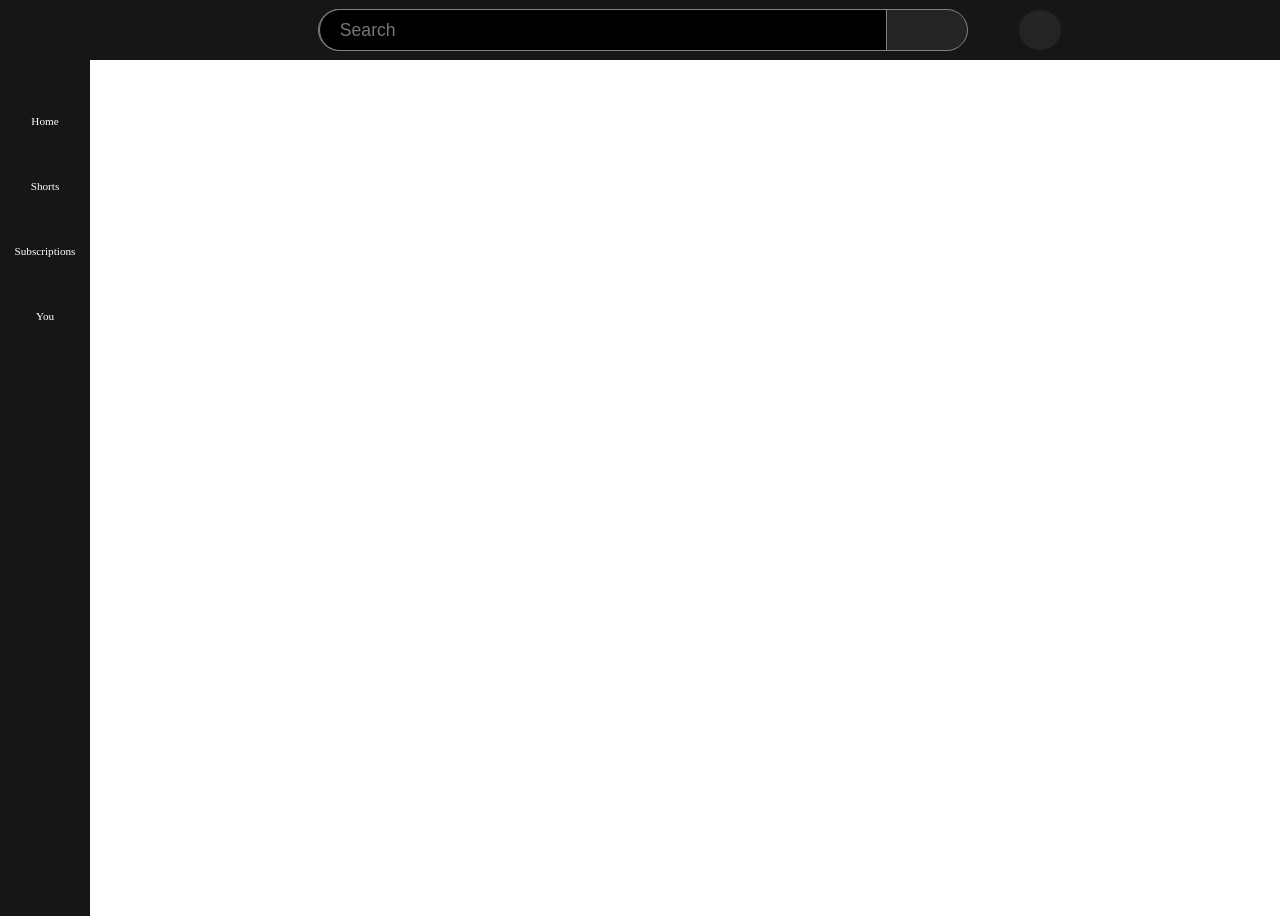
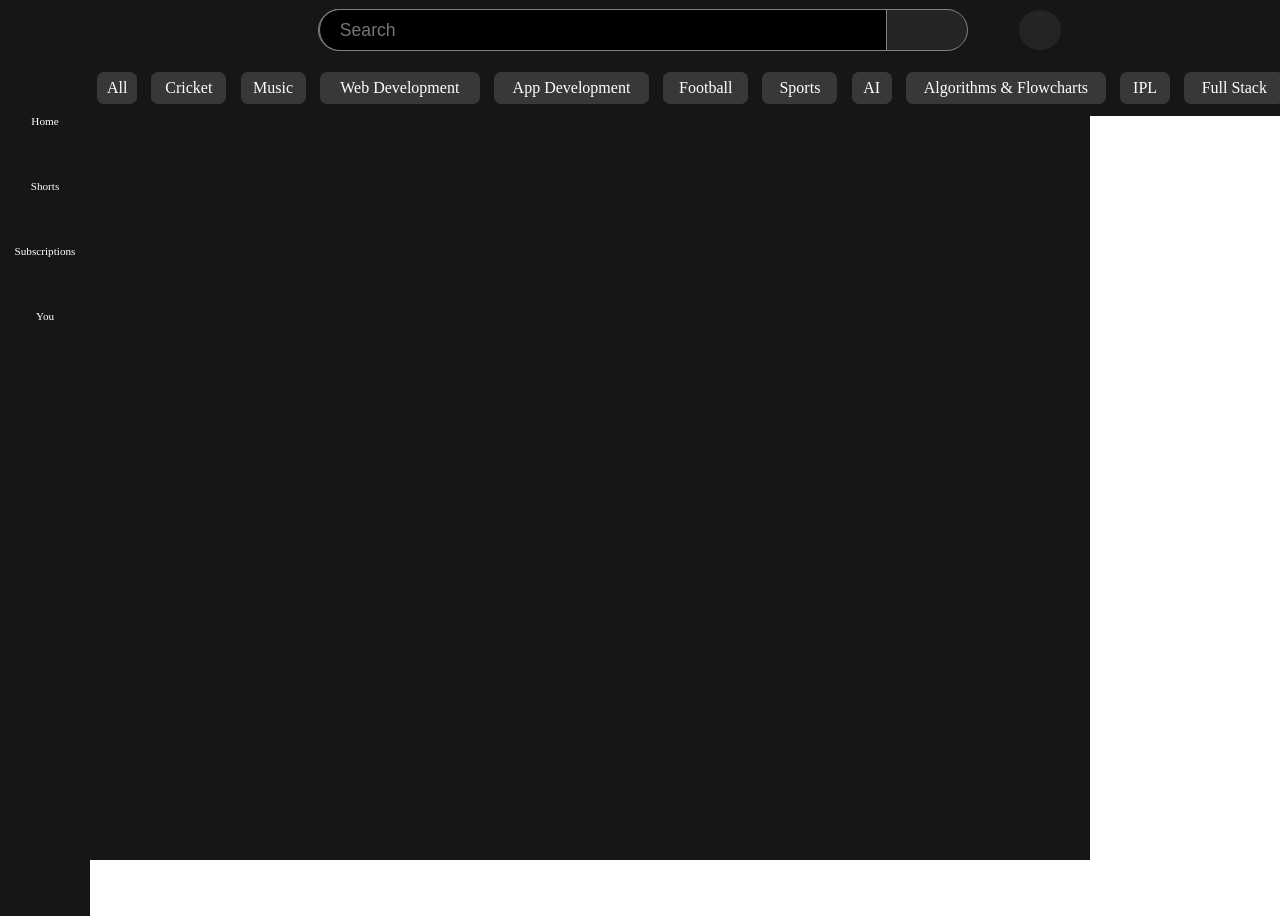
Before and after one commit to Prajwal-dev-dsa/YOUTUBE-HTML-CSS, a plain HTML site: page index.html in a window 1280 px wide. Shown: the top 916 px of the page. Drawn offline with Linux system fonts and the light colour scheme.

Commit message:
Navbar Code

```diff
--- a/index.html
+++ b/index.html
@@ -76,6 +76,51 @@
           </div>
         </div>
       </div>
+      <!-- --------------------------------------------------------NAVBAR-------------------------------------------------------- -->
+
+      <div class="flexall">
+        <div class="navbar">
+          <div class="navbar-all elite">
+            <span>All</span>
+          </div>
+          <div class="cricket elite">
+            <span>Cricket</span>
+          </div>
+          <div class="music elite">
+            <span>Music</span>
+          </div>
+          <div class="webd elite">
+            <span>Web Development</span>
+          </div>
+          <div class="appd elite">
+            <span>App Development</span>
+          </div>
+          <div class="football elite">
+            <span>Football</span>
+          </div>
+          <div class="sports elite">
+            <span>Sports</span>
+          </div>
+          <div class="ai elite">
+            <span>AI</span>
+          </div>
+          <div class="af elite">
+            <span>Algorithms & Flowcharts</span>
+          </div>
+          <div class="ipl elite">
+            <span>IPL</span>
+          </div>
+          <div class="fs elite">
+            <span>Full Stack</span>
+          </div>
+          <div class="dsa elite">
+            <span>DSA</span>
+          </div>
+          <div class="oops elite">
+            <span>C++ OOPS</span>
+          </div>
+        </div>
+      </div>
     </div>
   </body>
 </html>
--- a/style.css
+++ b/style.css
@@ -201,3 +201,165 @@ body {
     font-size: .70rem;
     text-align: center;
 }
+
+/* --------------------------------------------------------NAVBAR-------------------------------------------------------- */
+
+
+
+
+.flexall {
+    height: 800px;
+    width: 1000px;
+    background-color: rgb(22, 22, 22);
+    color: white;
+}
+
+.navbar {
+    height: 56px;
+    width: 1400px;
+    background-color: rgb(22, 22, 22);
+    color: white;
+    display: flex;
+    justify-content: space-around;
+    align-items: center;
+}
+
+.navbar-all {
+    height: 32px;
+    background-color: rgb(56, 56, 56);
+    width: 40px;
+    display: flex;
+    justify-content: center;
+    align-items: center;
+    border-radius: 7px;
+}
+
+.cricket {
+    height: 32px;
+    background-color: rgb(56, 56, 56);
+    width: 75px;
+    display: flex;
+    justify-content: center;
+    align-items: center;
+    border-radius: 7px;
+}
+
+.music {
+    height: 32px;
+    background-color: rgb(56, 56, 56);
+    width: 65px;
+    display: flex;
+    justify-content: center;
+    align-items: center;
+    border-radius: 7px;
+}
+
+.webd {
+    height: 32px;
+    background-color: rgb(56, 56, 56);
+    width: 160px;
+    display: flex;
+    justify-content: center;
+    align-items: center;
+    border-radius: 7px;
+}
+
+.appd {
+    height: 32px;
+    background-color: rgb(56, 56, 56);
+    width: 155px;
+    display: flex;
+    justify-content: center;
+    align-items: center;
+    border-radius: 7px;
+}
+
+.football {
+    height: 32px;
+    background-color: rgb(56, 56, 56);
+    width: 85px;
+    display: flex;
+    justify-content: center;
+    align-items: center;
+    border-radius: 7px;
+}
+
+.sports {
+    height: 32px;
+    background-color: rgb(56, 56, 56);
+    width: 75px;
+    display: flex;
+    justify-content: center;
+    align-items: center;
+    border-radius: 7px;
+}
+
+.ai {
+    height: 32px;
+    background-color: rgb(56, 56, 56);
+    width: 40px;
+    display: flex;
+    justify-content: center;
+    align-items: center;
+    border-radius: 7px;
+}
+
+.af {
+    height: 32px;
+    background-color: rgb(56, 56, 56);
+    width: 200px;
+    display: flex;
+    justify-content: center;
+    align-items: center;
+    border-radius: 7px;
+}
+
+.fs {
+    height: 32px;
+    background-color: rgb(56, 56, 56);
+    width: 100px;
+    display: flex;
+    justify-content: center;
+    align-items: center;
+    border-radius: 7px;
+}
+
+.ipl {
+    height: 32px;
+    background-color: rgb(56, 56, 56);
+    width: 50px;
+    display: flex;
+    justify-content: center;
+    align-items: center;
+    border-radius: 7px;
+}
+
+.dsa {
+    height: 32px;
+    background-color: rgb(56, 56, 56);
+    width: 60px;
+    display: flex;
+    justify-content: center;
+    align-items: center;
+    border-radius: 7px;
+}
+
+.oops {
+    height: 32px;
+    background-color: rgb(56, 56, 56);
+    width: 110px;
+    display: flex;
+    justify-content: center;
+    align-items: center;
+    border-radius: 7px;
+}
+
+.elite {
+    background-color: rgb(56, 56, 56);
+    color: white;
+}
+
+.elite:hover {
+    background-color: white;
+    color: black;
+}
```
